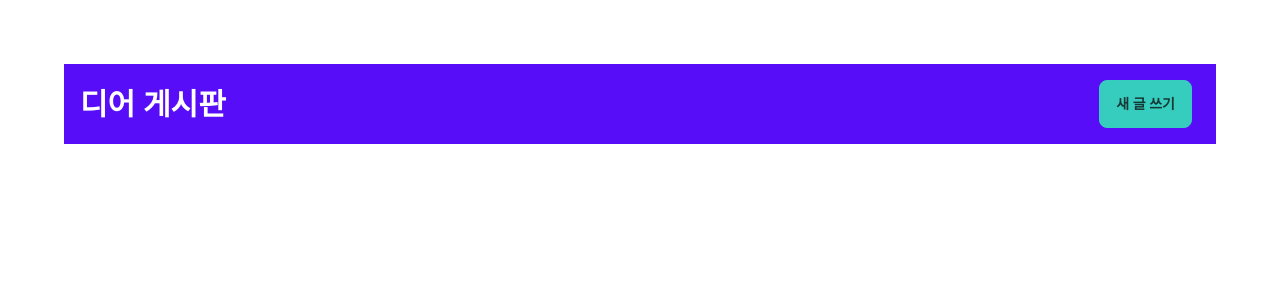
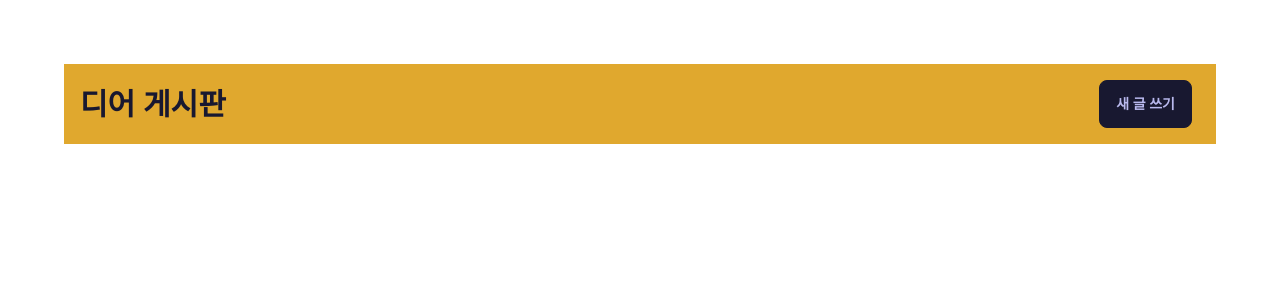
Before and after one commit to swimmingone/deer-frontend-task, a Next.js app: page / in a window 1280 px wide. Shown: the top 300 px of the page. Built offline with nearby package versions, Linux system fonts and the light colour scheme.

Commit message:
feat: theme 적용

```diff
--- a/tailwind.config.js
+++ b/tailwind.config.js
@@ -5,4 +5,7 @@ module.exports = {
 		extend: {},
 	},
 	plugins: [require('daisyui')],
+	daisyui: {
+		themes: ['bumblebee'],
+	},
 };
```
